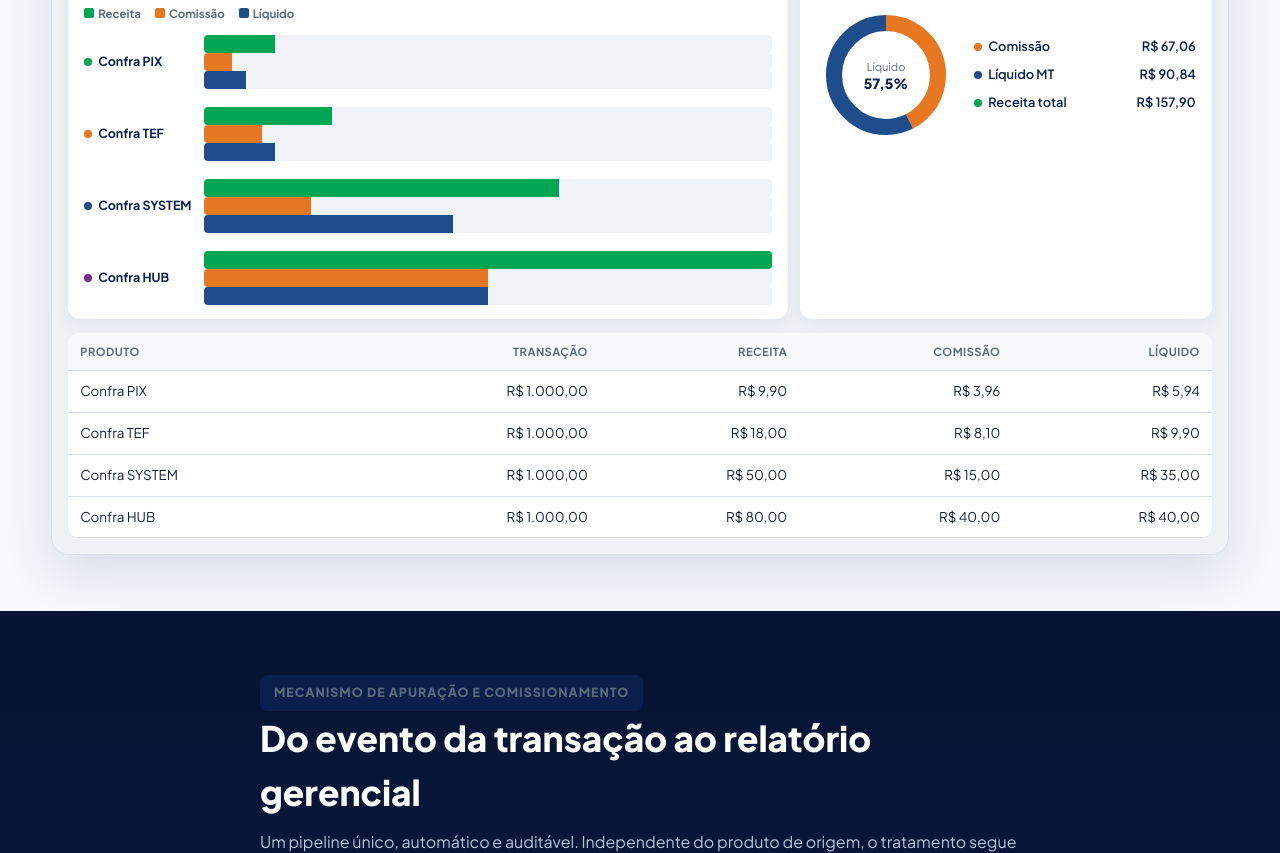
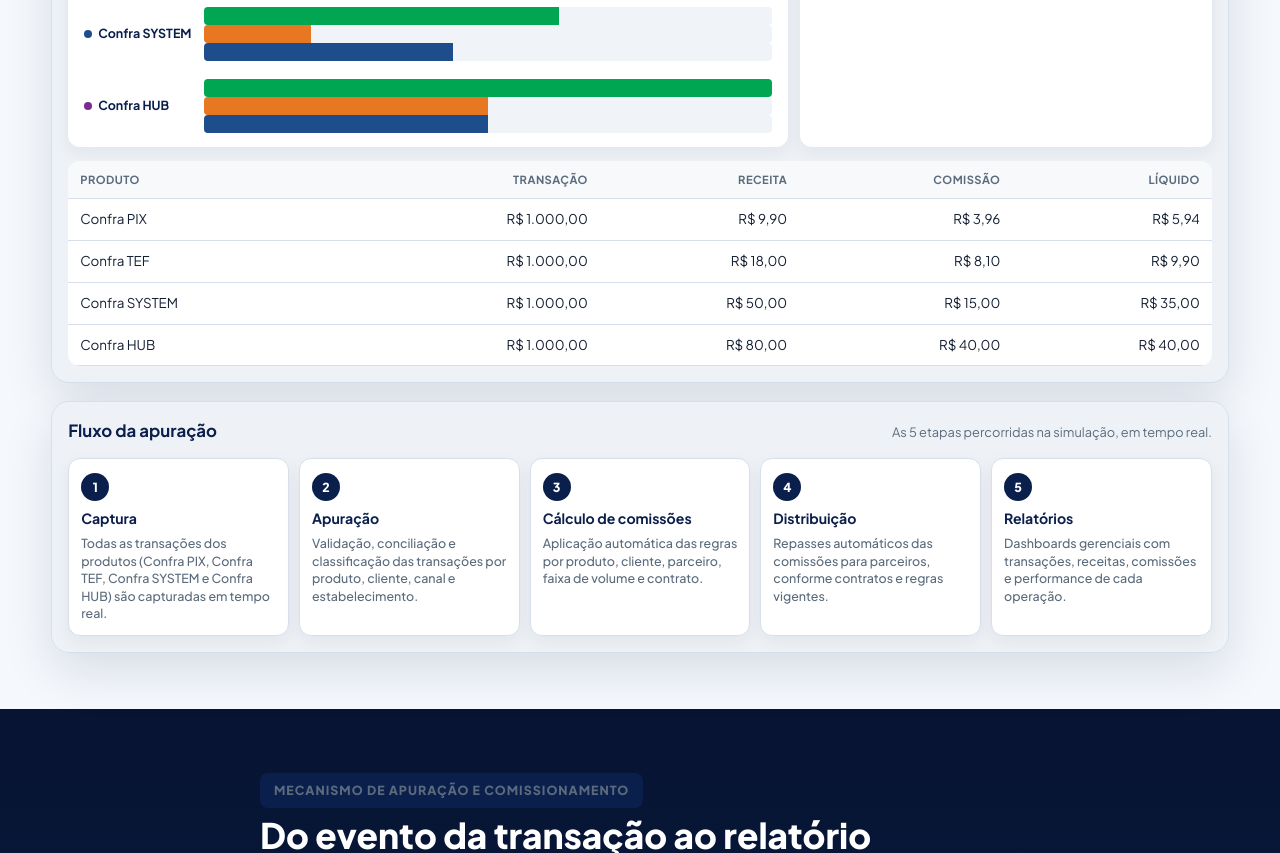
Before and after one commit to mirtesposia/Ecosistema, a plain HTML site: page index.html in a window 1280 px wide. Shown: the part 2770-3623 px from the top of the page. Drawn offline with Linux system fonts and the light colour scheme.

Commit message:
versão final 1 28082026

```diff
--- a/index.html
+++ b/index.html
@@ -173,8 +173,14 @@
           <button class="btn" type="submit">Simular transação</button>
           <button class="btn btn-export" type="button" id="sim-export">Exportar arquivo</button>
         </form>
-        <ol class="sim-track" id="sim-track" aria-live="polite"></ol>
         <div class="sim-receipt dash" id="sim-receipt" aria-live="polite"></div>
+        <div class="sim-flow">
+          <div class="sim-flow-head">
+            <h4>Fluxo da apuração</h4>
+            <p>As 5 etapas percorridas na simulação, em tempo real.</p>
+          </div>
+          <ol class="sim-track" id="sim-track" aria-live="polite"></ol>
+        </div>
       </div>
     </section>
 
--- a/script.js
+++ b/script.js
@@ -326,7 +326,13 @@ function renderStaticBlocks() {
 
   if (simTrack) {
     simTrack.innerHTML = ECOSYSTEM.pipeline
-      .map((step) => `<li data-step="${step.n}"><strong>${step.n}. ${step.name}</strong><br>${step.text}</li>`)
+      .map(
+        (step) => `<li data-step="${step.n}">
+          <span class="sim-step-n">${step.n}</span>
+          <strong>${step.name}</strong>
+          <p>${step.text}</p>
+        </li>`
+      )
       .join("");
   }
 }
--- a/styles.css
+++ b/styles.css
@@ -1252,6 +1252,35 @@ a {
   color: var(--white);
 }
 
+.sim-flow {
+  background: #eef2f6;
+  border: 1px solid var(--line);
+  border-radius: 18px;
+  padding: 16px;
+  box-shadow: var(--shadow);
+}
+
+.sim-flow-head {
+  display: flex;
+  justify-content: space-between;
+  align-items: baseline;
+  gap: 12px;
+  flex-wrap: wrap;
+  margin-bottom: 14px;
+}
+
+.sim-flow-head h4 {
+  margin: 0;
+  color: var(--navy);
+  font-size: 1.05rem;
+}
+
+.sim-flow-head p {
+  margin: 0;
+  color: var(--muted);
+  font-size: 0.8rem;
+}
+
 .sim-track {
   list-style: none;
   margin: 0;
@@ -1259,27 +1288,60 @@ a {
   display: grid;
   grid-template-columns: repeat(5, 1fr);
   gap: 10px;
+  position: relative;
 }
 
 .sim-track li {
   background: var(--white);
   border: 1px solid var(--line);
-  border-radius: 14px;
-  padding: 12px;
-  font-size: 0.86rem;
+  border-radius: 12px;
+  padding: 14px 12px 12px;
+  font-size: 0.78rem;
   color: var(--muted);
+  line-height: 1.4;
+  box-shadow: 0 6px 18px rgba(11, 31, 77, 0.06);
+}
+
+.sim-track li strong {
+  display: block;
+  margin: 8px 0 6px;
+  color: var(--navy);
+  font-size: 0.88rem;
+}
+
+.sim-track li p {
+  margin: 0;
+  font-weight: 500;
+}
+
+.sim-step-n {
+  display: grid;
+  place-items: center;
+  width: 28px;
+  height: 28px;
+  border-radius: 50%;
+  background: var(--navy);
+  color: var(--white);
+  font-size: 0.78rem;
+  font-weight: 800;
 }
 
 .sim-track li.is-on {
   border-color: var(--pix);
   background: var(--pix-soft);
   color: var(--navy);
-  font-weight: 700;
+}
+
+.sim-track li.is-on .sim-step-n {
+  background: var(--pix);
 }
 
 .sim-track li.is-done {
   border-color: var(--mt);
-  color: var(--navy);
+}
+
+.sim-track li.is-done .sim-step-n {
+  background: var(--mt);
 }
 
 .sim-receipt {
@@ -1754,8 +1816,20 @@ a {
     grid-column: 1 / -1;
   }
 
+  .sim-track {
+    display: flex;
+    overflow-x: auto;
+    gap: 10px;
+    scroll-snap-type: x mandatory;
+    padding-bottom: 6px;
+    -webkit-overflow-scrolling: touch;
+  }
+
   .sim-track li {
     font-size: 0.8rem;
+    min-width: 220px;
+    flex: 0 0 220px;
+    scroll-snap-align: start;
   }
 
   .dash-kpi strong {
```
